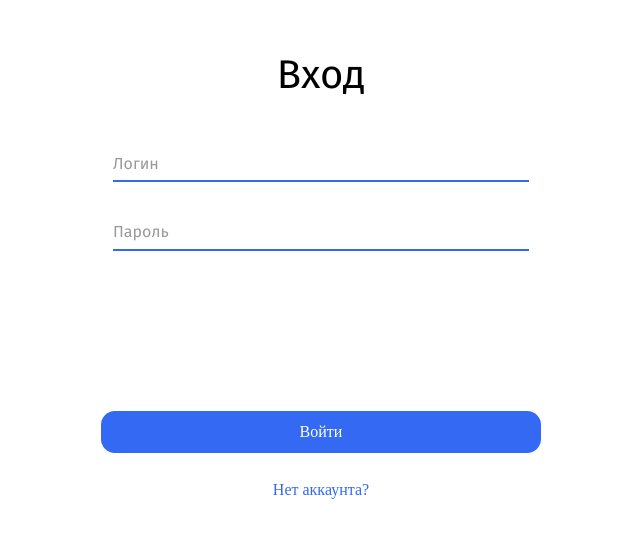
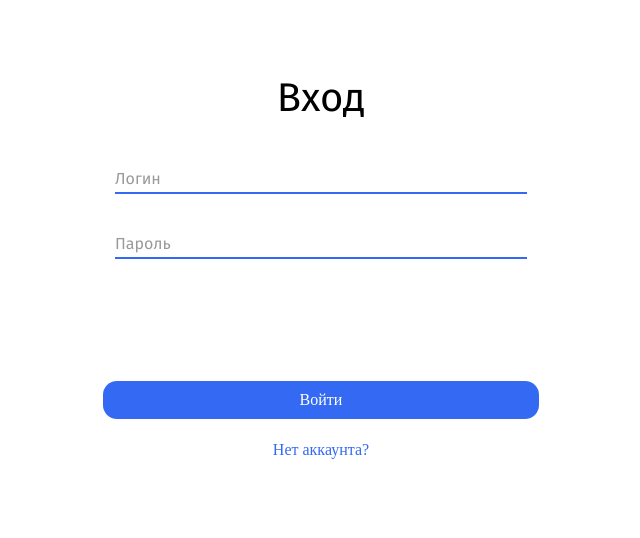
Before and after one commit to SergeyKazarinov/oneline-chat, a website built with Parcel: page index.html in a window 1280 px wide. Shown: the part 128-666 px from the top of the page, without its empty margins (319-959 px from the left). Built offline with nearby package versions, Linux system fonts and the light colour scheme.

Commit message:
refactor: change indents, add hover, click, focus

```diff
--- a/src/components/button/button.scss
+++ b/src/components/button/button.scss
@@ -1,6 +1,12 @@
 .button {
-  padding: 12px 0;
+  @include padding(12, 'top');
+  @include padding(12, 'bottom');
   font: var(--font-link);
+  transition: var(--hover-transition);
+
+  &:active {
+    transform: scale(var(--scale-animation));
+  }
 
   &_type {
     &_primary {
@@ -10,7 +16,7 @@
       border: none;
 
       &:hover {
-
+        background: var(--primary-20);
       }
     }
 
@@ -18,6 +24,10 @@
       background: none;
       border: none;
       color: var(--primary);
+
+      &:hover {
+        color: var(--primary-20);
+      }
     }
   }
 }
--- a/src/components/input/input.scss
+++ b/src/components/input/input.scss
@@ -7,20 +7,27 @@
 
   &__label {
     position: absolute;
-    top: 6px;
+    top: 0.313vw;
     left: 0;
-    transition: 0.3s;
+    transition: var(--hover-transition);
     color: var(--secondary);
   }
 
   &__input {
     width: 100%;
-    padding: 8px 0;
+    @include padding(8, 'top');
+    @include padding(8, 'bottom');
     border: none;
     border-bottom: 2px solid var(--primary);
+    transition: var(--hover-transition);
+
+    &:hover {
+      border-color: var(--primary-20);
+    }
 
     &:focus-visible {
       outline: none;
+      border-color: var(--primary-20);
 
       ~ .form__label {
         color: var(--primary);
@@ -29,7 +36,7 @@
 
     &::placeholder {
       color: var(--secondary);
-      transition: 0.3s;
+      transition: var(--hover-transition);
     }
 
     &:not(:focus-visible).form__input::placeholder {
--- a/src/pages/login/login.scss
+++ b/src/pages/login/login.scss
@@ -7,7 +7,7 @@
 }
 
 .form {
-  padding: 50px 30px 30px;
+  @include padding(40);
   width: 100%;
   margin: 0 auto;
   display: flex;
@@ -19,11 +19,12 @@
     display: flex;
     flex-direction: column;
     align-items: center;
-    gap: 32px;
+    @include gap(40, 'row');
   }
 
   &__legend {
-    margin: 0 auto 40px auto;
+    margin: 0 auto;
+    @include margin(40, 'bottom');
     font: var(--font-h3);
   }
 
@@ -37,13 +38,14 @@
     position: absolute;
     top: 6px;
     left: 0;
-    transition: 0.3s;
+    transition: var(--hover-transition);
     color: var(--secondary);
   }
 
   &__input {
     width: 100%;
-    padding: 8px 0;
+    @include padding(8, 'top');
+    @include padding(8, 'bottom');
     border: none;
     border-bottom: 2px solid var(--primary);
 
@@ -57,7 +59,7 @@
 
     &::placeholder {
       color: var(--secondary);
-      transition: 0.3s;
+      transition: var(--hover-transition);
     }
 
     &:not(:focus-visible).form__input::placeholder {
@@ -81,7 +83,7 @@
     width: 100%;
     display: flex;
     flex-direction: column;
-    gap: 16px;
-    margin-top: 150px;
+    @include gap(16);
+    @include margin(140, 'top');
   }
 }
```
